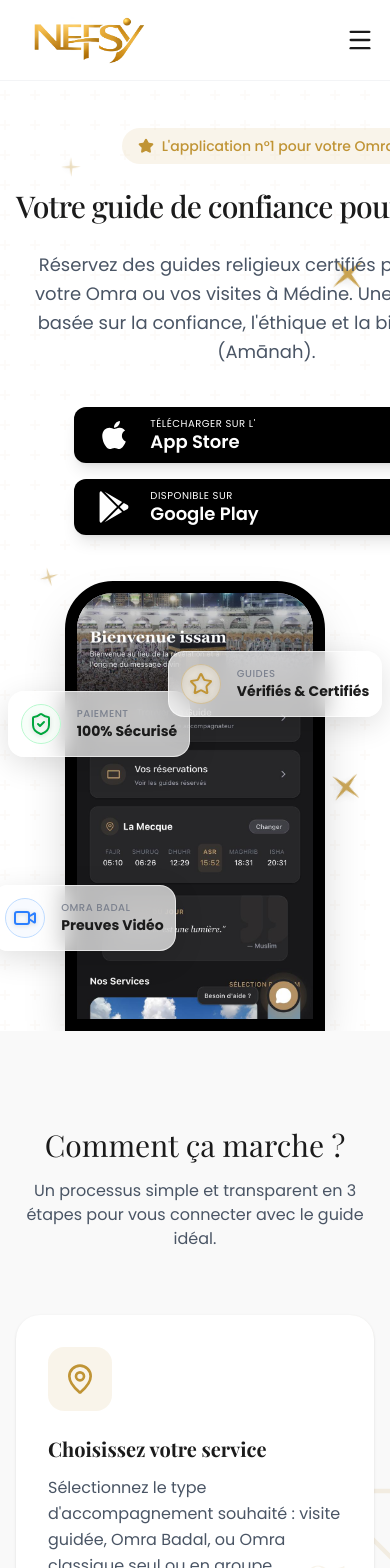
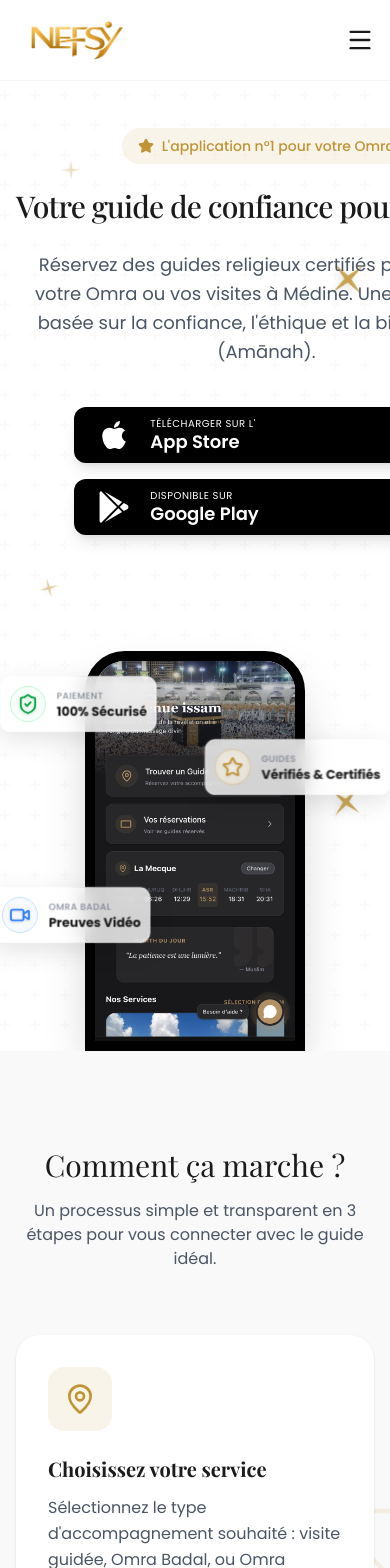
Before and after one commit to FullValue/Nefs, a React (Vite) app: page / in a window 390 px wide. Shown: the top 1568 px of the page. Built offline with nearby package versions, Linux system fonts and the light colour scheme; a web font is replaced by a local one.

Commit message:
gagaggagag

```diff
--- a/src/App.tsx
+++ b/src/App.tsx
@@ -50,7 +50,8 @@
         <div className="flex justify-between items-center h-20">
           {/* Logo */}
           <div className="flex-shrink-0 flex items-center cursor-pointer" onClick={() => onNavigate && onNavigate('home')}>
-            <img src="/images/logooo.png" alt="Nefsy Logo" className="h-12 w-auto object-contain" />
+            <img src="/images/logo header ordinateur et footer.png" alt="Nefsy Logo" className="hidden md:block h-12 lg:h-14 w-auto object-contain" />
+            <img src="/images/logooo.png" alt="Nefsy Logo" className="md:hidden h-10 w-auto object-contain" />
           </div>
 
           {/* Desktop Menu */}
@@ -178,13 +179,13 @@
       </div>
 
       {/* Mockups and Floating Elements */}
-      <div className="relative w-full max-w-5xl mx-auto h-[400px] sm:h-[500px] lg:h-[550px] mt-8 lg:mt-4">
+      <div className="relative w-full max-w-5xl mx-auto h-[420px] sm:h-[500px] lg:h-[550px] mt-8 lg:mt-4">
 
         <motion.div
           initial={{ y: 150, opacity: 0 }}
           animate={{ y: 0, opacity: 1 }}
           transition={{ duration: 0.8, delay: 0.2, ease: "easeOut" }}
-          className="absolute left-1/2 -translate-x-1/2 bottom-0 w-[260px] sm:w-[300px] lg:w-[340px] h-[450px] sm:h-[550px] lg:h-[600px] bg-white rounded-t-[3rem] border-[12px] border-black shadow-2xl overflow-hidden z-20"
+          className="absolute left-1/2 -translate-x-1/2 bottom-0 w-[220px] sm:w-[300px] lg:w-[340px] h-[400px] sm:h-[550px] lg:h-[600px] bg-white rounded-t-[2.5rem] sm:rounded-t-[3rem] border-[10px] sm:border-[12px] border-black shadow-2xl overflow-hidden z-20"
         >
           <img src="/images/screen 1.jpeg" alt="Nefsy App Screen" className="w-full h-full object-cover" />
         </motion.div>
@@ -214,7 +215,7 @@
           initial={{ opacity: 0, scale: 0.8, y: 20 }}
           animate={{ opacity: 1, scale: 1, y: 0 }}
           transition={{ duration: 0.6, delay: 0.8 }}
-          className="absolute top-[15%] left-[2%] lg:left-[5%] bg-white/70 backdrop-blur-md p-3 sm:p-4 rounded-2xl shadow-[0_8px_30px_rgb(0,0,0,0.12)] border border-white/60 flex items-center gap-4 z-30 transition-transform hover:scale-105"
+          className="absolute top-[10%] sm:top-[15%] left-0 sm:left-[2%] lg:left-[5%] bg-white/80 sm:bg-white/70 backdrop-blur-md p-2.5 sm:p-4 rounded-xl sm:rounded-2xl shadow-[0_8px_30px_rgb(0,0,0,0.12)] border border-white/60 flex items-center gap-3 sm:gap-4 z-30 transition-transform hover:scale-105 scale-90 sm:scale-100 origin-left"
         >
           <div className="w-10 h-10 sm:w-12 sm:h-12 rounded-full border border-green-200 bg-green-50/50 backdrop-blur-sm flex items-center justify-center shrink-0">
             <ShieldCheck className="text-green-600 drop-shadow-sm" size={24} />
@@ -229,7 +230,7 @@
           initial={{ opacity: 0, scale: 0.8, y: -20 }}
           animate={{ opacity: 1, scale: 1, y: 0 }}
           transition={{ duration: 0.6, delay: 1 }}
-          className="absolute top-[5%] right-[2%] lg:right-[5%] bg-white/70 backdrop-blur-md p-3 sm:p-4 rounded-2xl shadow-[0_8px_30px_rgb(0,0,0,0.12)] border border-white/60 flex items-center gap-4 z-30 transition-transform hover:scale-105"
+          className="absolute top-[25%] sm:top-[5%] right-0 sm:right-[2%] lg:right-[5%] bg-white/80 sm:bg-white/70 backdrop-blur-md p-2.5 sm:p-4 rounded-xl sm:rounded-2xl shadow-[0_8px_30px_rgb(0,0,0,0.12)] border border-white/60 flex items-center gap-3 sm:gap-4 z-30 transition-transform hover:scale-105 scale-90 sm:scale-100 origin-right"
         >
           <div className="w-10 h-10 sm:w-12 sm:h-12 rounded-full border border-nefsy-gold/30 bg-nefsy-gold/10 backdrop-blur-sm flex items-center justify-center shrink-0">
             <Star className="text-nefsy-gold drop-shadow-sm" size={24} />
@@ -244,7 +245,7 @@
           initial={{ opacity: 0, scale: 0.8, x: -20 }}
           animate={{ opacity: 1, scale: 1, x: 0 }}
           transition={{ duration: 0.6, delay: 1.2 }}
-          className="absolute bottom-[20%] left-[-2%] lg:left-[2%] bg-white/70 backdrop-blur-md p-3 sm:p-4 rounded-2xl shadow-[0_8px_30px_rgb(0,0,0,0.12)] border border-white/60 flex items-center gap-4 z-30 transition-transform hover:scale-105"
+          className="absolute bottom-[25%] sm:bottom-[20%] left-[-2%] lg:left-[2%] bg-white/80 sm:bg-white/70 backdrop-blur-md p-2.5 sm:p-4 rounded-xl sm:rounded-2xl shadow-[0_8px_30px_rgb(0,0,0,0.12)] border border-white/60 flex items-center gap-3 sm:gap-4 z-30 transition-transform hover:scale-105 scale-90 sm:scale-100 origin-left"
         >
           <div className="w-10 h-10 sm:w-12 sm:h-12 rounded-full border border-blue-200 bg-blue-50/50 backdrop-blur-sm flex items-center justify-center shrink-0">
             <Video className="text-blue-500 drop-shadow-sm" size={24} />
@@ -720,7 +721,7 @@
         <div className="grid grid-cols-1 md:grid-cols-4 gap-12 mb-16">
           <div className="col-span-1 md:col-span-1">
             <div className="flex items-center gap-2 mb-6 cursor-pointer" onClick={(e) => handleNavClick(e as any, 'home')}>
-              <img src="/images/logooo.png" alt="Nefsy Logo" className="h-12 w-auto object-contain bg-white rounded p-1" />
+              <img src="/images/logo header ordinateur et footer.png" alt="Nefsy Logo" className="h-16 lg:h-20 w-auto object-contain bg-white rounded-lg p-2 max-w-full" />
             </div>
             <p className="text-gray-400 text-sm leading-relaxed mb-6">
               Vivez votre pèlerinage en toute sérénité. L'application de confiance pour vos visites et votre Omra.
@@ -826,7 +827,7 @@
             <div className="bg-white rounded-3xl shadow-sm border border-gray-100 p-8 md:p-12">
               {section === 'cgvu' && (
                 <div className="prose prose-nefsy max-w-none">
-                  <h1 className="text-3xl font-serif text-nefsy-dark mb-8">1. CONDITIONS GÉNÉRALES DE VENTE ET D'UTILISATION (CGVU)</h1>
+                  <h1 className="text-3xl font-serif text-nefsy-dark mb-8">2. CONDITIONS GÉNÉRALES DE VENTE ET D'UTILISATION (CGVU)</h1>
 
                   <h3 className="text-xl font-bold text-nefsy-dark mt-8 mb-4">Article 1 – Identification de la société</h3>
                   <p><strong>Raison sociale :</strong> SMHRJU</p>
@@ -906,7 +907,7 @@
 
               {section === 'cancellation' && (
                 <div className="prose prose-nefsy max-w-none">
-                  <h1 className="text-3xl font-serif text-nefsy-dark mb-8">2. POLITIQUE D'ANNULATION ET DE REMBOURSEMENT</h1>
+                  <h1 className="text-3xl font-serif text-nefsy-dark mb-8">4. POLITIQUE D'ANNULATION ET DE REMBOURSEMENT</h1>
                   <p className="text-gray-600">Cette politique s'applique à toute prestation réservée via l'application. L'achat d'une prestation vaut acceptation sans réserve de ces conditions.</p>
 
                   <h3 className="text-xl font-bold text-nefsy-dark mt-8 mb-4">Délais et Frais applicables</h3>
@@ -942,10 +943,10 @@
 
               {section === 'charter' && (
                 <div className="prose prose-nefsy max-w-none">
-                  <h1 className="text-3xl font-serif text-nefsy-dark mb-8">Les Chartes Éthiques</h1>
+                  <h1 className="text-3xl font-serif text-nefsy-dark mb-8">5. LES CHARTES ÉTHIQUES</h1>
 
                   {/* CHARTE DU PÈLERIN */}
-                  <h2 className="text-2xl font-serif text-nefsy-gold mt-12 mb-6 border-b border-gray-100 pb-2">1. Charte du pèlerin</h2>
+                  <h2 className="text-2xl font-serif text-nefsy-gold mt-12 mb-6 border-b border-gray-100 pb-2">5.1. Charte du pèlerin</h2>
                   <h3 className="text-xl font-bold text-nefsy-dark mb-4">Préambule</h3>
                   <p className="text-gray-600 mb-6">
                     Cette charte a pour objectif d’établir un cadre clair, éthique et respectueux entre le pèlerin et l’organisateur, afin de garantir le bon déroulement du pèlerinage dans un esprit de sérénité, de responsabilité et de conformité aux principes religieux et organisationnels. Elle s’appuie sur des principes islamiques de responsabilité, d’honnêteté, de bienveillance et de patience.
@@ -993,7 +994,7 @@
                   <p className="text-gray-600 mb-12">L’inscription et l’achat d’une prestation valent acceptation sans réserve de la présente charte.</p>
 
                   {/* RÈGLEMENT DES GUIDES RELIGIEUX */}
-                  <h2 className="text-2xl font-serif text-nefsy-gold mt-12 mb-2 border-b border-gray-100 pb-2">2. Règlement des Guides Religieux</h2>
+                  <h2 className="text-2xl font-serif text-nefsy-gold mt-12 mb-2 border-b border-gray-100 pb-2">5.2. Règlement des Guides Religieux</h2>
                   <p className="text-gray-500 italic mb-6 text-sm">Fondé sur le Coran et la Sounna authentique</p>
 
                   <h3 className="text-xl font-bold text-nefsy-dark mb-4">Préambule</h3>
@@ -1043,7 +1044,7 @@
                   <p className="text-gray-600 mb-12">En acceptant sa mission, le guide reconnaît avoir pris connaissance du présent règlement et s'engage à le respecter intégralement, en demandant l'aide d'Allah ﷻ pour honorer cette responsabilité avec droiture et sincérité.</p>
 
                   {/* CODE DE CONDUITE */}
-                  <h2 className="text-2xl font-serif text-nefsy-gold mt-12 mb-2 border-b border-gray-100 pb-2">3. Code de Conduite et Règles Opérationnelles</h2>
+                  <h2 className="text-2xl font-serif text-nefsy-gold mt-12 mb-2 border-b border-gray-100 pb-2">5.3. Code de Conduite et Règles Opérationnelles</h2>
                   <p className="text-gray-500 italic mb-6 text-sm">Applicable à toutes les prestations de guidage</p>
 
                   <h3 className="text-lg font-bold text-nefsy-dark mb-3">Article 1 – Respect du cadre professionnel</h3>
```
Also changed, not shown: public/images/logo header ordinateur et footer.png (added).
